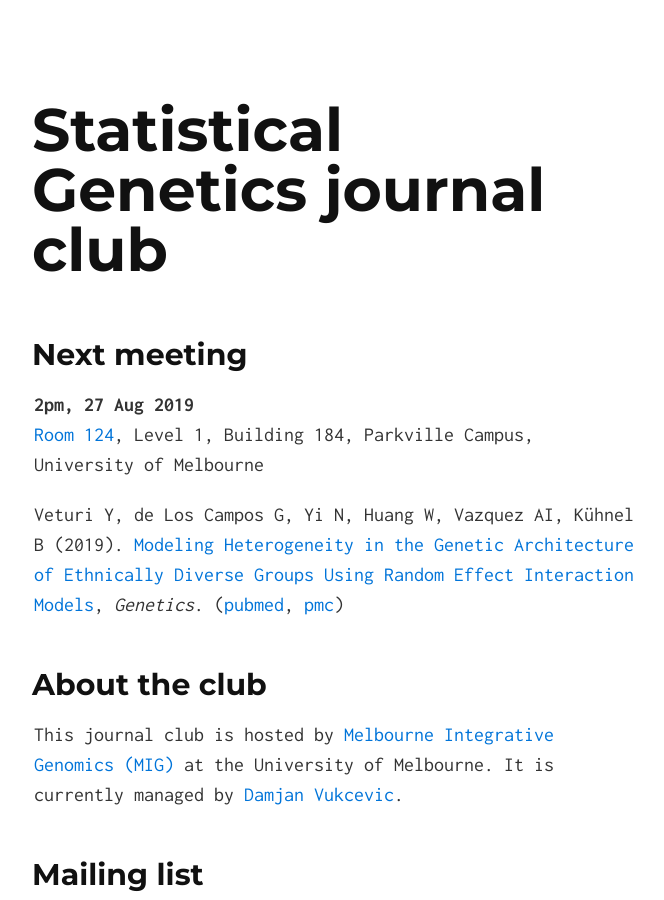
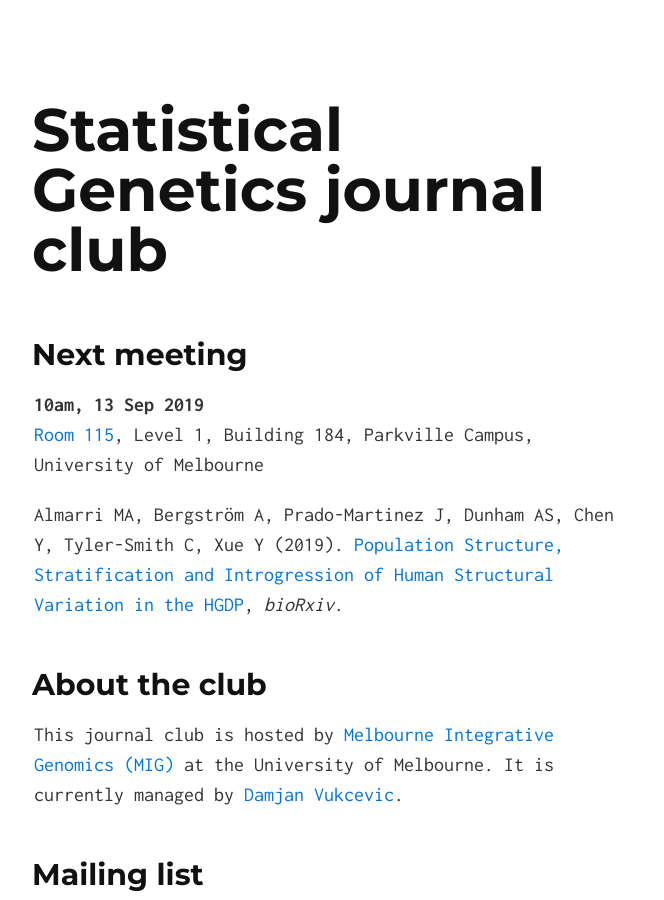
Before and after one commit to melbintgen/statgen-journal-club, a Jekyll site: the page built from index.md, in a window 1280 px wide and 900 px high. Shown: the whole window, without its empty margins (306-970 px from the left). Built offline with Jekyll 4.4.1, drawn with Linux system fonts in a browser that asks for light colours; our own code applies the rules of GitHub Pages for plain Markdown files; some of the changed text lies outside the part shown.

Commit message:
Announce meeting for 13 Sep 2019

```diff
--- a/index.md
+++ b/index.md
@@ -5,16 +5,13 @@ layout: default
 
 ## Next meeting
 
-**2pm, 27 Aug 2019**
-[Room 124](https://maps.unimelb.edu.au/parkville/building/184/124), Level 1,
+**10am, 13 Sep 2019**
+[Room 115](https://maps.unimelb.edu.au/point?poi=661677), Level 1,
 Building 184, Parkville Campus, University of Melbourne
 
-Veturi Y, de Los Campos G, Yi N, Huang W, Vazquez AI, Kühnel B (2019).
-[Modeling Heterogeneity in the Genetic Architecture of Ethnically Diverse
-Groups Using Random Effect Interaction
-Models](https://doi.org/10.1534/genetics.119.301909), *Genetics*.
-([pubmed](https://www.ncbi.nlm.nih.gov/pubmed/30796011),
-[pmc](https://www.ncbi.nlm.nih.gov/pmc/articles/PMC6456318/))
+Almarri MA, Bergström A, Prado-Martinez J, Dunham AS, Chen Y, Tyler-Smith C,
+Xue Y (2019).  [Population Structure, Stratification and Introgression of Human
+Structural Variation in the HGDP](https://doi.org/10.1101/746172), *bioRxiv*.
 
 
 ## About the club
```
Also changed, not shown: other parts of index.md (+7 -0 lines).
